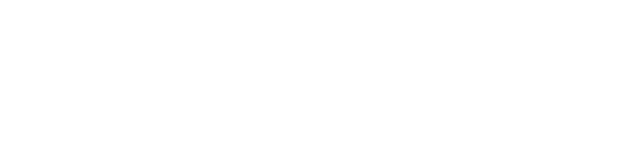
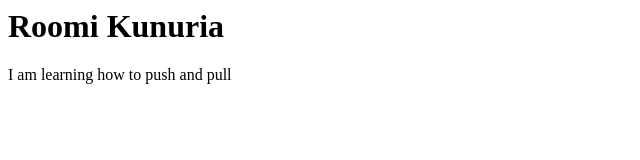
Before and after one commit to rkunuria/first_push, a plain HTML site: page index.html in a window 1280 px wide. Shown: the whole page, without its empty margins (0-640 px from the left). Drawn offline with Linux system fonts and the light colour scheme.

Commit message:
added header and text

```diff
--- a/index.html
+++ b/index.html
@@ -1,3 +1,4 @@
 <DOCTYPE html>
-<html>
+<html><h1>Roomi Kunuria</h1>
+<p>I am learning how to push and pull</p>
 </html>
```
